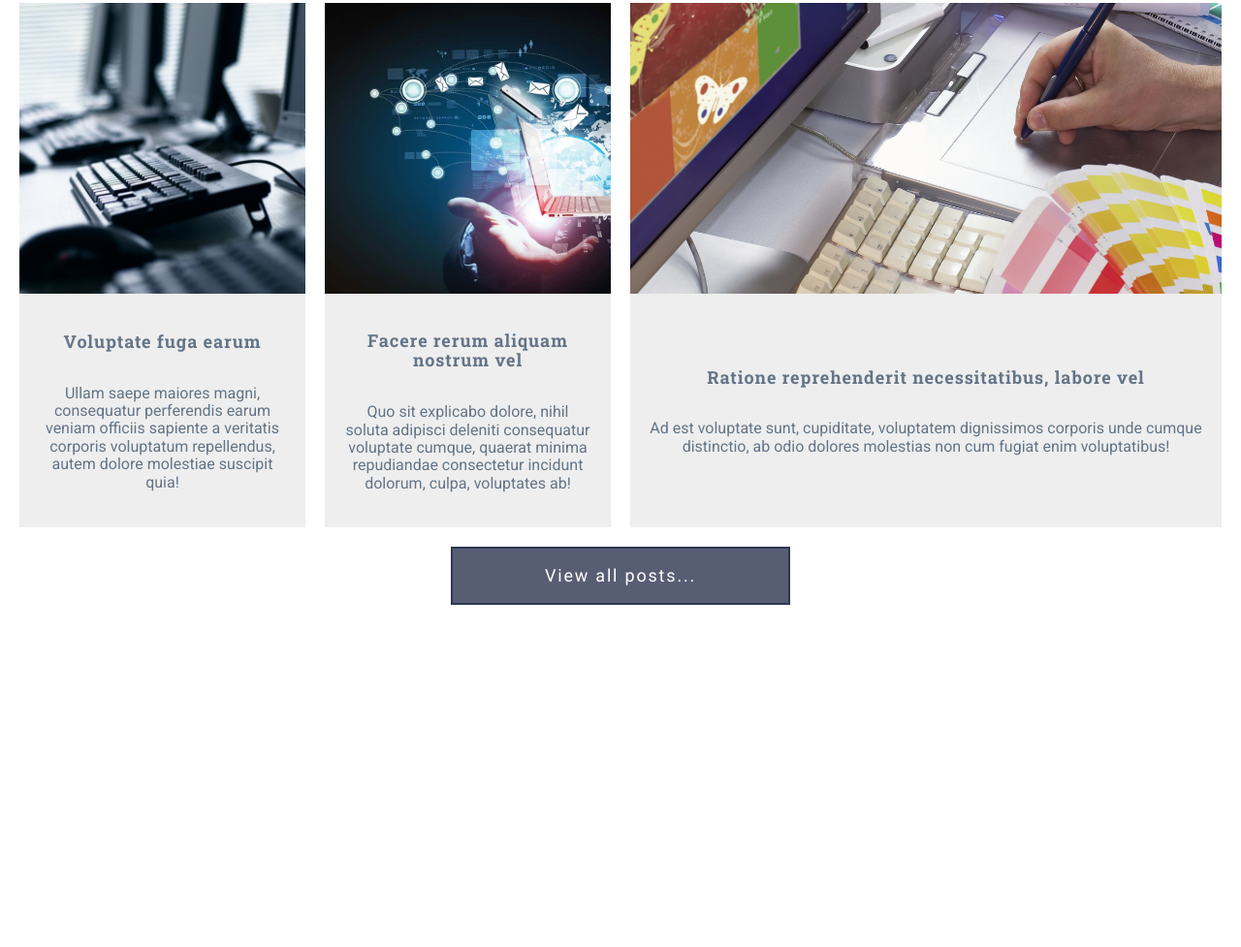
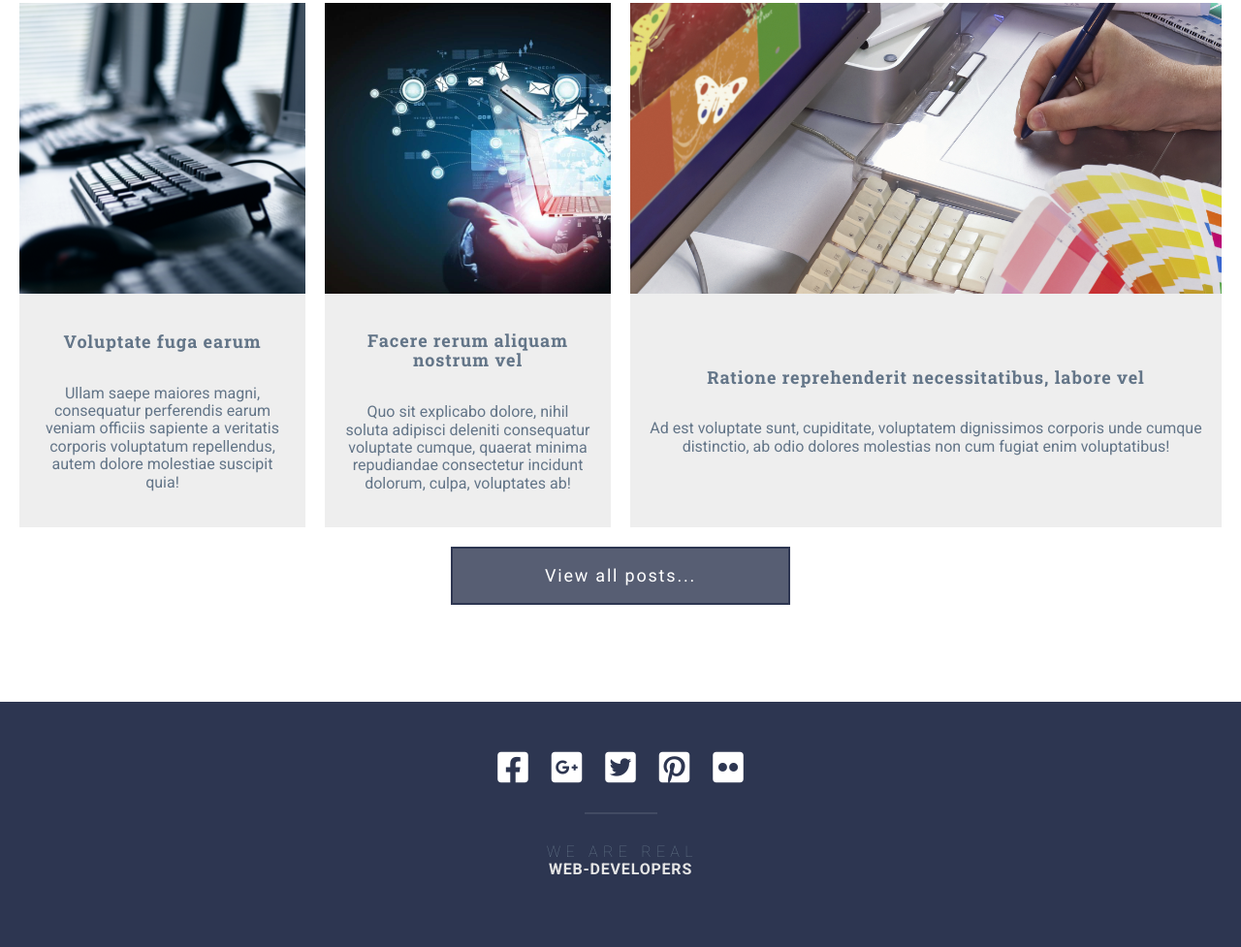
Before and after one commit to VitaliiVS/learningGitRepo, a website: page index.html in a window 1280 px wide. Shown: the part 3305-4282 px from the top of the page at 97% size. Before the commit the page ends 4029 px from the top, so only its background shows below. Drawn offline with Linux system fonts and the light colour scheme.

Commit message:
footer styling

```diff
--- a/assets/scss/_footer.scss
+++ b/assets/scss/_footer.scss
@@ -0,0 +1,59 @@
+.footer {
+    background-color: $color-primary;
+    text-align: center;
+    min-height: 250px;
+
+    &__container {
+        justify-content: center;
+        align-items: center;
+        max-width: 1340px;
+        margin: auto;
+        padding: 50px 20px 70px;
+    }
+
+    &__socials {
+        position: relative;
+        margin-bottom: $gap * 3;
+
+        &::after {
+            position: absolute;
+            bottom: -30px;
+            left: calc(50% - 75px / 2);
+            width: 75px;
+            height: 2px;
+            content: "";
+            background-color: rgba(255, 255, 255, 0.1);
+        }
+
+        a {
+            transition: color 0.5s;
+
+            &:not(:last-of-type) {
+                margin-right: $gap;
+            }
+
+            &:hover {
+                color: $color-accent;
+            }
+        }
+
+        i {
+            font-size: 36px;
+        }
+    }
+
+    &__signature {
+
+        span:first-of-type {
+            letter-spacing: 0.33em;
+            font-weight: 100;
+            margin-left: 3.5px;
+        }
+
+        span:last-of-type {
+            letter-spacing: 0.05em;
+            font-weight: 700;
+            color: $color-gray-light;
+        }
+    }
+}
--- a/assets/scss/sections/_section-posts.scss
+++ b/assets/scss/sections/_section-posts.scss
@@ -13,7 +13,7 @@
     }
 
     &__container {
-        max-width: 1340px;
+        max-width: 1300px;
         margin: auto;
     }
 
--- a/index.html
+++ b/index.html
@@ -231,7 +231,22 @@
       </div>
     </div>
   </section>
-
+  <section class="footer">
+    <div class="footer__container">
+      <div class="footer__socials">
+        <a href="#"><i class="fab fa-facebook-square"></i></a>
+        <a href="#"><i class="fab fa-google-plus-square"></i></a>
+        <a href="#"><i class="fab fa-twitter-square"></i></a>
+        <a href="#"><i class="fab fa-pinterest-square"></i></a>
+        <a href="#"><i class="fab fa-flickr"></i></a>
+      </div>
+      <div class="footer__signature">
+        <span>WE ARE REAL</span>
+        <br>
+        <span>WEB-DEVELOPERS</span>
+      </div>
+    </div>
+  </section>
   <script src="libs/jquery/dist/jquery.min.js"></script>
   <script src="assets/js/main.js"></script>
 </body>
```
Also changed, not shown: assets/css/style.css.
